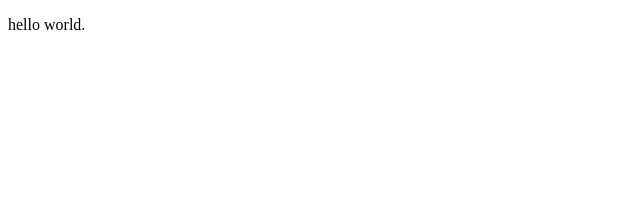
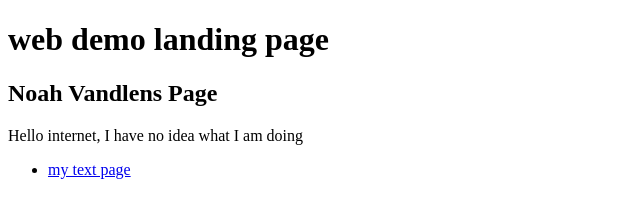
Before and after one commit to Noah-Vandlen/lcc-site, a plain HTML site: page index.html in a window 1280 px wide. Shown: the whole page, without its empty margins (0-640 px from the left). Drawn offline with Linux system fonts and the light colour scheme.

Commit message:
Add files via upload

```diff
--- a/index.html
+++ b/index.html
@@ -1,14 +1,21 @@
-<!doctype html>
+<!DOCTYPE html>
+<html lang="en">
+<head>
+    <title>web demo landing page</title>
+</head>
+<body>
+    <!-- headline text -->
+    <header>
+        <h1>web demo landing page</h1>
+        <h2>Noah Vandlens Page</h2>
+        <p>Hello internet, I have no idea what I am doing</p>
+    </header>
 
-<html lang="en">
-
-<head>
-  <meta charset="utf-8">
-  <title>my index page</title>
-</head>
-
-<body>
-  <p>hello world.</p>
+    <main>
+<ul>
+  <li><a href="text.html">my text page</a></li>
+</ul>
+    </main>
 </body>
 
 </html>
```
